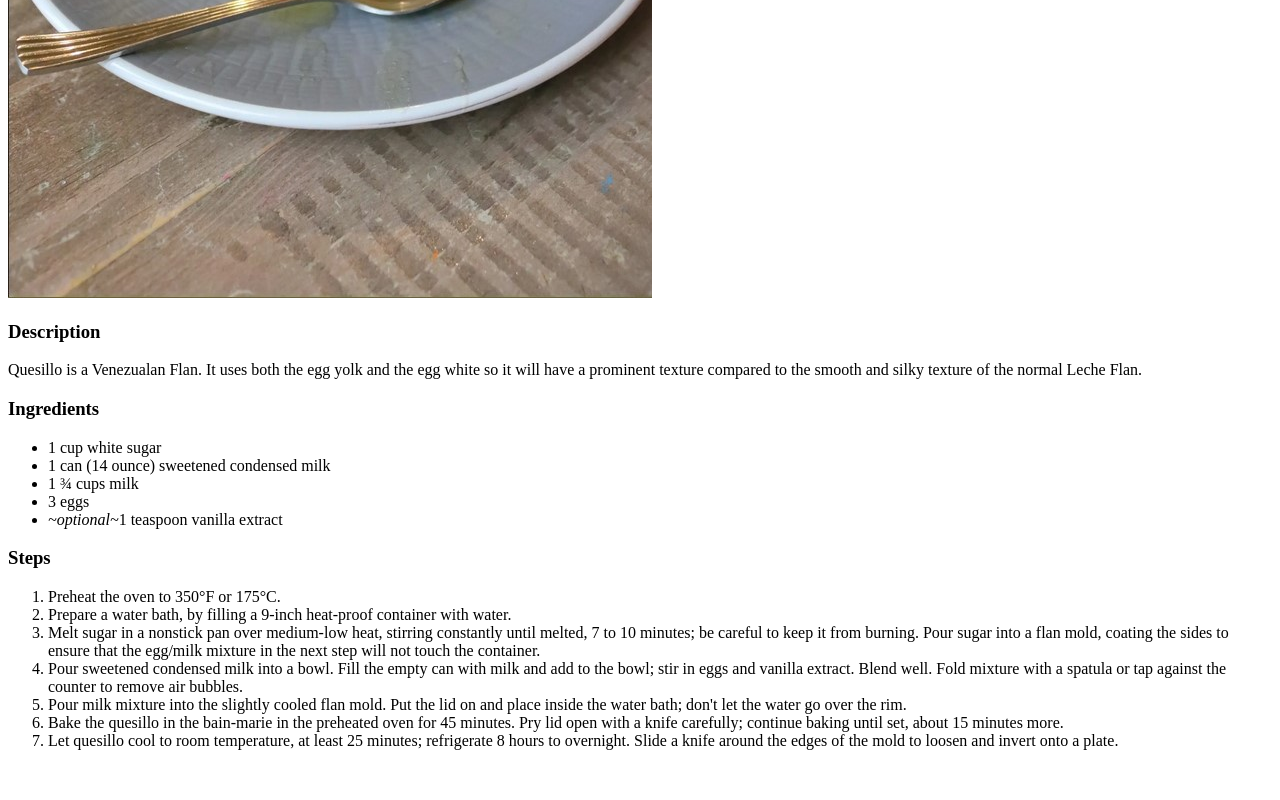
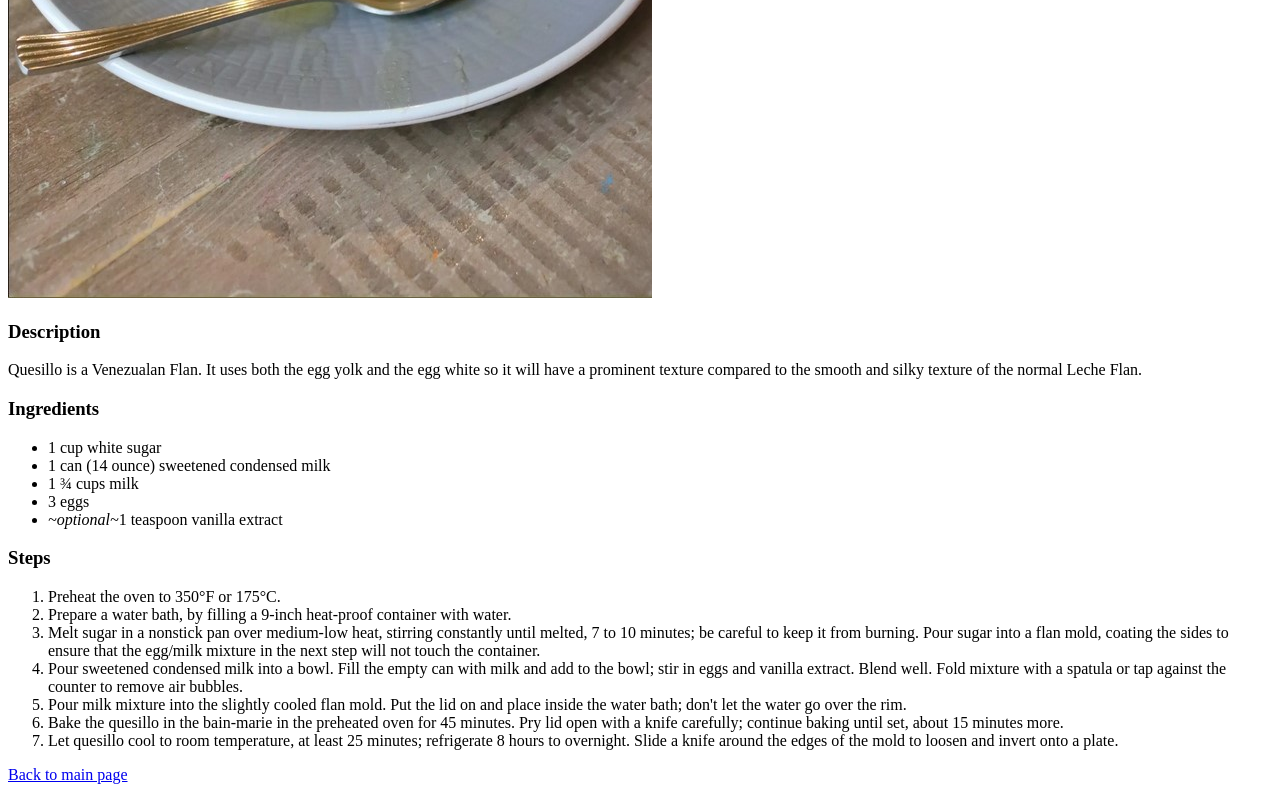
Before and after one commit to lmlecra/odin-recipes, a plain HTML site: page recipes/quesillo.html in a window 1280 px wide. Shown: the part 750-1550 px from the top of the page. Before the commit the page ends 1516 px from the top, so only its background shows below. Drawn offline with Linux system fonts and the light colour scheme.

Commit message:
Add link to get back to main page in quesillo.html

```diff
--- a/recipes/quesillo.html
+++ b/recipes/quesillo.html
@@ -31,5 +31,7 @@
             <li>Bake the quesillo in the bain-marie in the preheated oven for 45 minutes. Pry lid open with a knife carefully; continue baking until set, about 15 minutes more.</li>
             <li>Let quesillo cool to room temperature, at least 25 minutes; refrigerate 8 hours to overnight. Slide a knife around the edges of the mold to loosen and invert onto a plate.</li>
         </ol>
+
+        <p><a href="../index.html">Back to main page</a></p>
     </body>
 </html>
```
